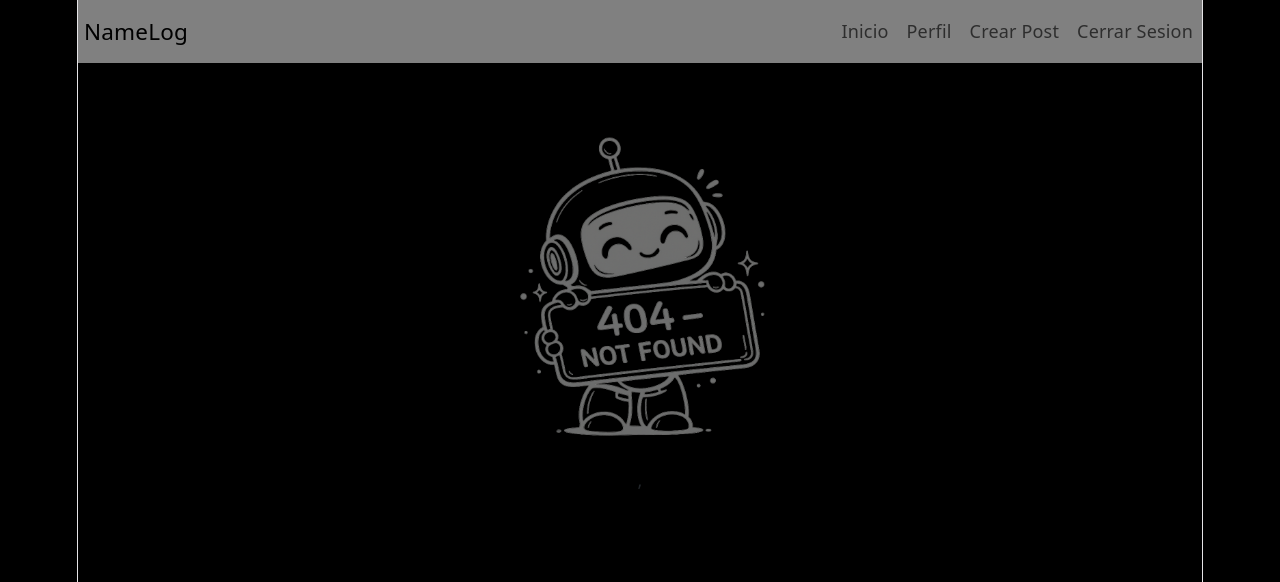
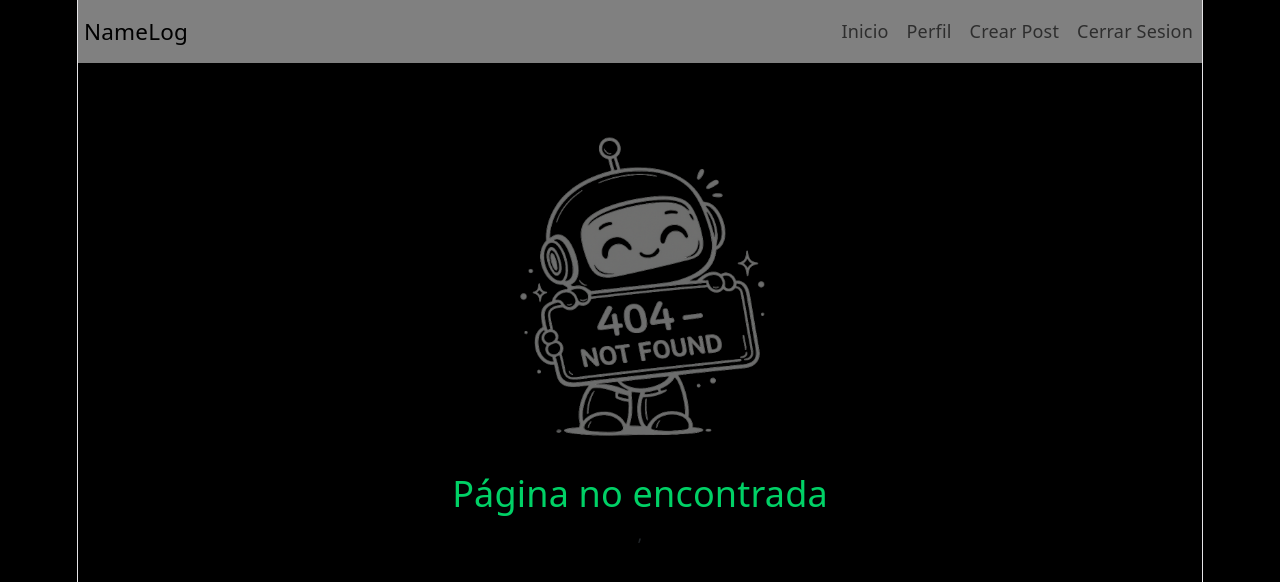
Before and after one commit to joelalan13/Frontend, a React (Vite) app in the folder anti-social-documental/: page /notFund in a window 1280 px wide. Shown: the top 582 px of the page. Built offline with nearby package versions, Linux system fonts and the light colour scheme.

Commit message:
texto de error

```diff
--- a/anti-social-documental/src/index.css
+++ b/anti-social-documental/src/index.css
@@ -146,3 +146,7 @@ code {
     width: min(80vw, 350px);
     height: auto;
 }
+.error-text{
+  color: #00D166 ;
+  font-size: 2rem;
+}
--- a/anti-social-documental/src/pages/Error404.jsx
+++ b/anti-social-documental/src/pages/Error404.jsx
@@ -13,6 +13,7 @@ const Error404 = () =>{
                 alt="404 Not Found"
                 className="error-image"
             />
+            <p className="error-text">Página no encontrada</p>
         </Container>
     )
 }
```
